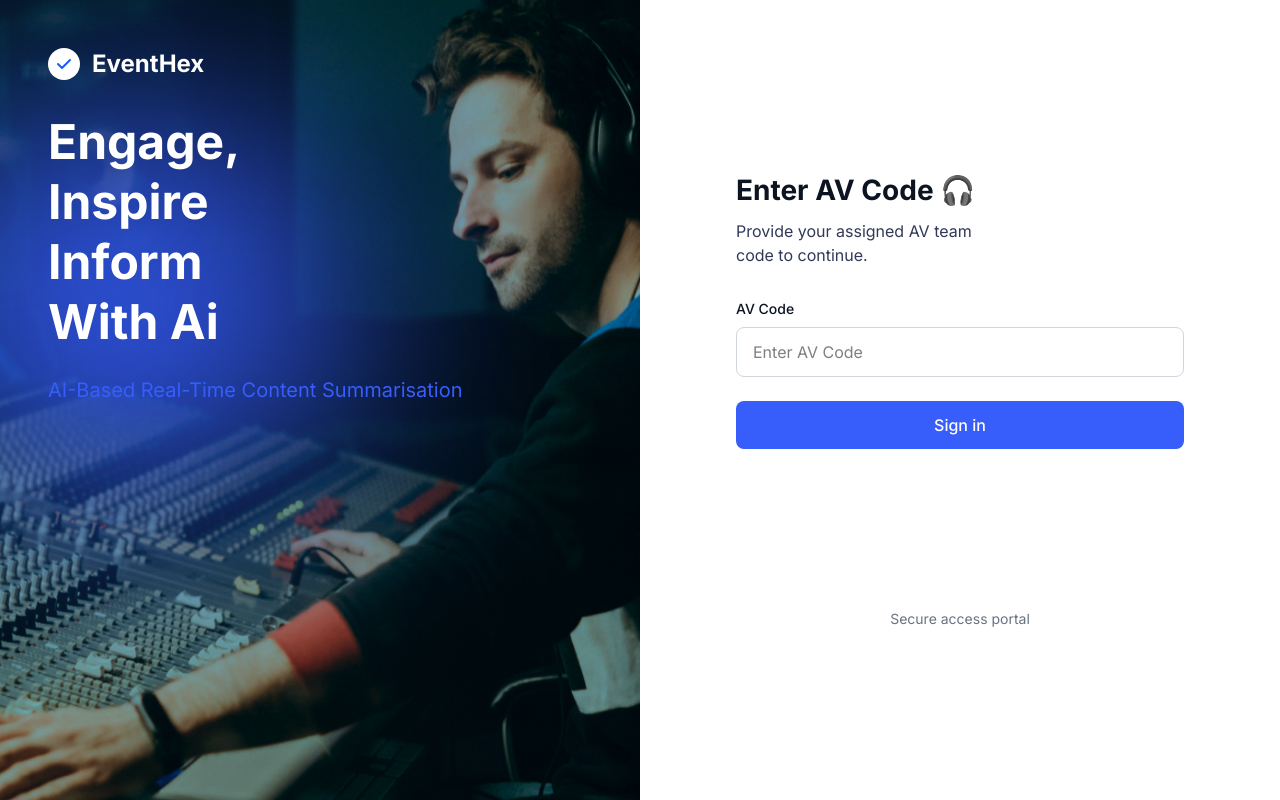
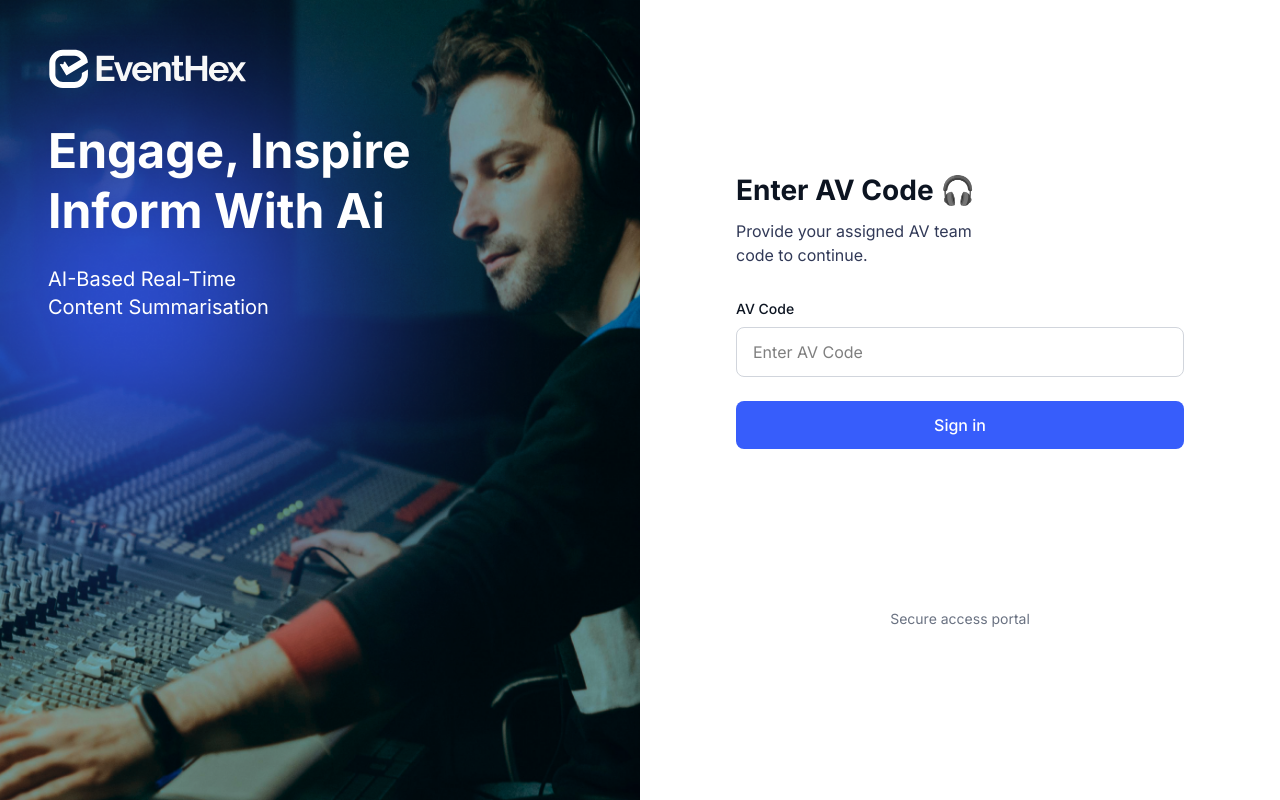
Before and after one commit to Abhinandh05/frontend-tasks, a Next.js app: page /login in a window 1280 px wide. Built offline with nearby package versions, Linux system fonts and the light colour scheme.

Commit message:
login page buliding small change

```diff
--- a/app/(auth)/login/page.jsx
+++ b/app/(auth)/login/page.jsx
@@ -23,28 +23,25 @@ export default function Home() {
                     {/* Logo */}
                     <div className="mb-6 lg:mb-8">
                         <div className="flex items-center">
-                            <div className="w-8 h-8 bg-white rounded-full flex items-center justify-center mr-3">
-                                <svg className="w-5 h-5 text-blue-600" fill="currentColor" viewBox="0 0 20 20">
-                                    <path fillRule="evenodd" d="M16.707 5.293a1 1 0 010 1.414l-8 8a1 1 0 01-1.414 0l-4-4a1 1 0 011.414-1.414L8 12.586l7.293-7.293a1 1 0 011.414 0z" clipRule="evenodd" />
-                                </svg>
+                            <div className=" rounded-full flex items-center justify-center mr-3">
+                                <Image src='/EventHex-Logo.svg' alt='navbar' width={200} height={200} />
                             </div>
-                            <h1 className="text-2xl font-bold">EventHex</h1>
+
                         </div>
                     </div>
 
                     {/* Headline */}
                     <div className="mb-6">
-                        <h2 className="text-4xl lg:text-5xl font-bold leading-tight">
-                            <span className="block">Engage,</span>
-                            <span className="block">Inspire</span>
-                            <span className="block">Inform</span>
-                            <span className="block">With Ai</span>
+                        <h2 className="text-[10px] lg:text-5xl font-bold leading-tight">
+                            <span>Engage, Inspire</span>
+                            <span className="block">Inform With Ai</span>
+
                         </h2>
                     </div>
 
                     {/* Sub-headline */}
-                    <p className="text-lg lg:text-xl text-blue-100">
-                        AI-Based Real-Time Content Summarisation
+                    <p className="text-5xl lg:text-xl text-white">
+                        AI-Based Real-Time <br/> Content Summarisation
                     </p>
                 </div>
             </div>
```
Also changed, not shown: public/EventHex-Logo.svg (added).
